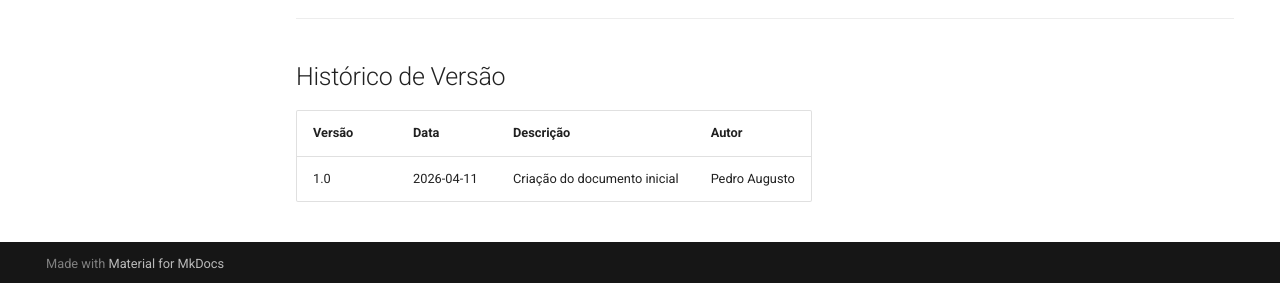
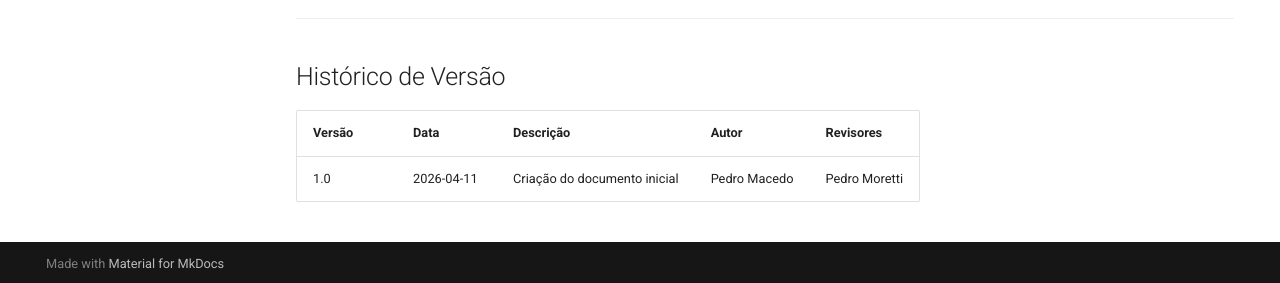
Before and after one commit to Interacao-Humano-Computador/2026.1-Grupo03, an MkDocs documentation site: the page built from docs/projeto/analise-sites.md, in a window 1280 px wide and 900 px high, scrolled down 3987 px. Shown: the part 614-897 px from the top of the window. Built offline with MkDocs 1.6.1 and Material for MkDocs 9.7.7, drawn with Linux system fonts in a browser that asks for light colours.

Commit message:
arrumando

```diff
--- a/docs/projeto/analise-sites.md
+++ b/docs/projeto/analise-sites.md
@@ -93,6 +93,6 @@ Os relatórios completos com análises aprofundadas estão disponíveis nos arqu
 ---
 ## Histórico de Versão
 
-| Versão | Data       | Descrição                                      | Autor        |
-|--------|------------|-----------------------------------------------|--------------|
-| 1.0    | 2026-04-11 | Criação do documento inicial                  | Pedro Augusto |
+| Versão | Data       | Descrição                                      | Autor        | Revisores |
+|--------|------------|-----------------------------------------------|--------------|-----------|
+| 1.0    | 2026-04-11 | Criação do documento inicial                  | Pedro Macedo | Pedro Moretti |
```
Also changed, not shown: docs/planejamento/ferramentas.md (+4 -0 lines).
